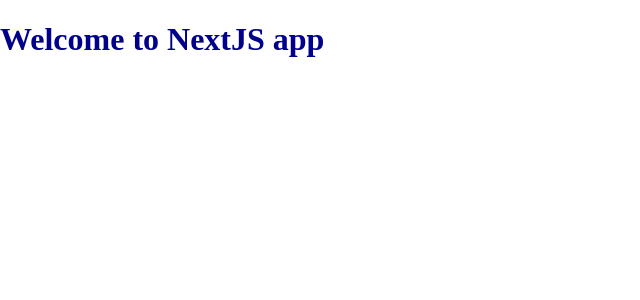
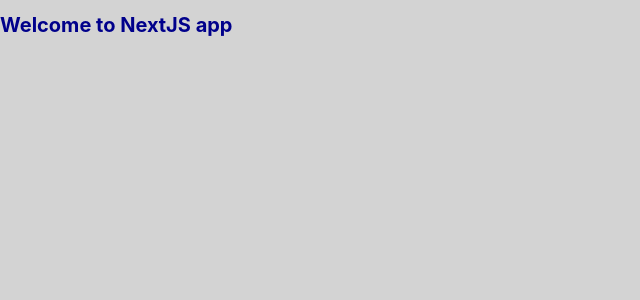
Before and after one commit to sorokinvj/nextjs-typescript-styled-starter, a Next.js app: page / in a window 1280 px wide. Shown: the top 300 px of the page, without its empty margins (0-640 px from the left). Built offline with nearby package versions, Linux system fonts and the light colour scheme.

Commit message:
move globalStyles to constants

```diff
--- a/pages/globalStyles.ts
+++ b/constants/globalStyles.ts
@@ -1,10 +1,17 @@
 import { createGlobalStyle } from 'styled-components'
 
 export const GlobalStyle = createGlobalStyle`
+
+html {
+  font-size: 62.5%;
+}
+
 body {
   margin: 0;
   padding: 0;
   box-sizing: border-box;
+  background: lightgray;
+  font-family: -apple-system, BlinkMacSystemFont, 'Segoe UI', Roboto, Oxygen, Ubuntu, Cantarell, 'Open Sans', 'Helvetica Neue', sans-serif
 }
 `
 
--- a/pages/_app.tsx
+++ b/pages/_app.tsx
@@ -1,7 +1,7 @@
 import React from 'react'
 import { AppProps } from 'next/app'
 import { ThemeProvider } from 'styled-components'
-import { theme, GlobalStyle } from './globalStyles'
+import { theme, GlobalStyle } from '../constants/globalStyles'
 
 const App: React.FC<AppProps> = ({ Component, pageProps }) => {
   return (
--- a/pages/index.tsx
+++ b/pages/index.tsx
@@ -6,7 +6,7 @@
 const Wrapper = styled.div`
   h1 {
     color: darkblue;
-  };
+  }
 `
 
 const IndexPage: React.FC<NextPage> = () => {
```
